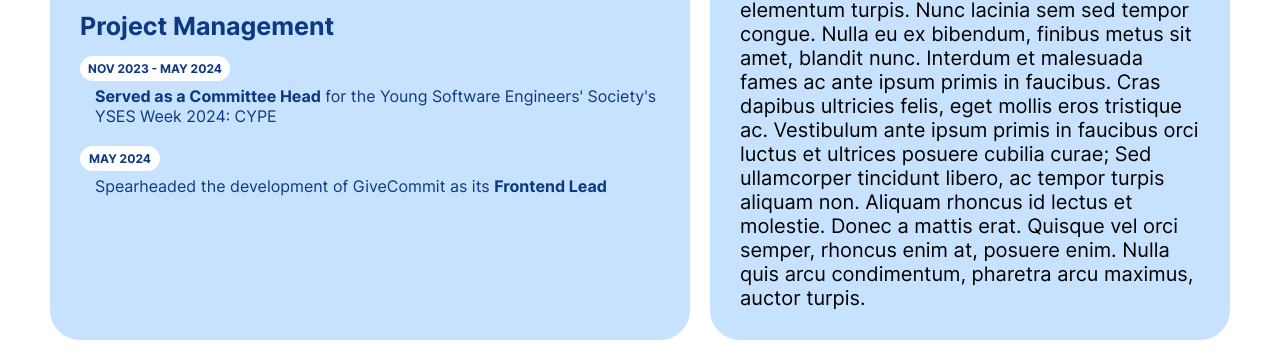
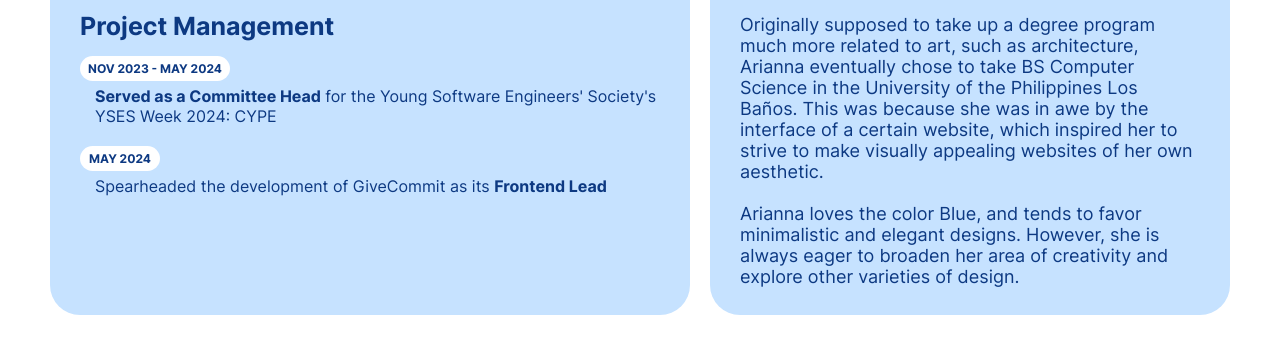
Before and after one commit to CMSC100-Laboratory/exercise-2-html-and-css-addomingo, a plain HTML site: page index.html in a window 1280 px wide. Shown: the part 2293-2653 px from the top of the page. After the commit the page ends 2628 px from the top, so only its background shows below. Drawn offline with Linux system fonts and the light colour scheme.

Commit message:
ui: add autobiography

```diff
--- a/index.html
+++ b/index.html
@@ -92,7 +92,20 @@
                 <!-- Autobiography Section -->
                 <p class="section-header">About Me</p>
                 <div class="sa-container">
-                    <p >Lorem ipsum dolor sit amet, consectetur adipiscing elit. Nulla egestas leo id augue consequat, eget consequat leo volutpat. Nunc et felis metus. Vivamus mattis sapien id dapibus ullamcorper. Nullam viverra vitae augue ac luctus. Nam eu elementum leo, et bibendum neque. Donec egestas auctor odio eget consequat. Mauris eget semper lacus, nec elementum turpis. Nunc lacinia sem sed tempor congue. Nulla eu ex bibendum, finibus metus sit amet, blandit nunc. Interdum et malesuada fames ac ante ipsum primis in faucibus. Cras dapibus ultricies felis, eget mollis eros tristique ac. Vestibulum ante ipsum primis in faucibus orci luctus et ultrices posuere cubilia curae; Sed ullamcorper tincidunt libero, ac tempor turpis aliquam non. Aliquam rhoncus id lectus et molestie. Donec a mattis erat. Quisque vel orci semper, rhoncus enim at, posuere enim. Nulla quis arcu condimentum, pharetra arcu maximus, auctor turpis.</p>
+                    <p class="autobiography">
+                        <span class="highlight">Arianna Judelle D. Domingo</span> was born on May 26, 2004, and was raised in her hometown located in Bacoor, Cavite.
+                         Throughout her childhood, she mostly focused on her academics and had few hobbies.
+                         <br><br>
+                         This cycle of monotony was disrupted by the end of elementary school, when her friend introduced her to the world of art.
+                         Since then, her hobbies revolved around art and handicrafts.
+                         <br><br>
+                         Originally supposed to take up a degree program much more related to art, such as architecture, Arianna eventually chose to take BS Computer Science in the
+                         University of the Philippines Los Baños. This was because she was in awe by the interface of a certain website, which inspired her to strive to make visually
+                         appealing websites of her own aesthetic.
+                         <br><br>
+                         Arianna loves the color Blue, and tends to favor minimalistic and elegant designs.
+                         However, she is always eager to broaden her area of creativity and explore other varieties of design.
+                    </p>
                 </div>
             </div>
         </div>
--- a/styles.css
+++ b/styles.css
@@ -202,3 +202,9 @@ nav {
     margin-left: 15px;
     margin-bottom: 20px;
 }
+
+/* styling for autobiography */
+.autobiography {
+    font-size: 18px;
+    color: #0D3982;
+}
```
